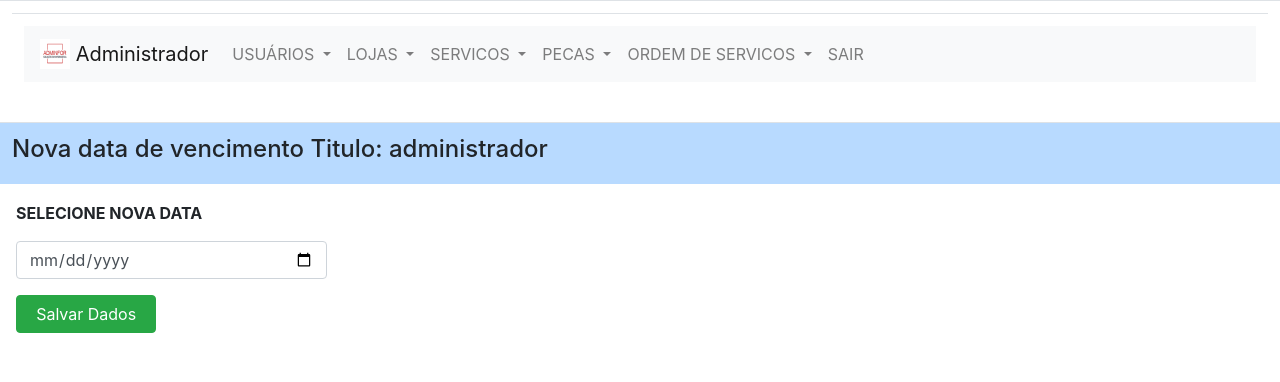
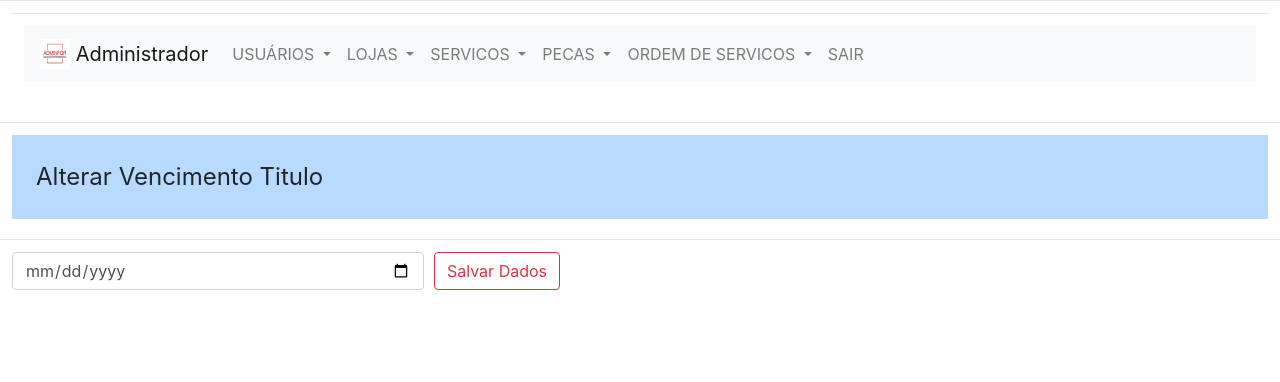
Before and after one commit to adrianonogueirabr/SGInfo, a PHP site: page /helpdesk-novo/alterar-vencimento-titulo.php?id=administrador in a window 1280 px wide. Shown: the top 382 px of the page. Run offline with PHP 8.4, Linux system fonts and the light colour scheme; a user stored in the database is signed in; data comes from the database, SQL or seed files in the repository.

Commit message:
Modulo Titulo Receber
ajuste da tarefa alterar vencimento de titulo

```diff
--- a/alterar-vencimento-titulo.php
+++ b/alterar-vencimento-titulo.php
@@ -2,42 +2,33 @@
 
 include "conexao.php";
 
-$id = $_GET['id'];
+$id = base64_decode($_GET['id']);
 
 ?>
 <!DOCTYPE html PUBLIC "-//W3C//DTD XHTML 1.0 Transitional//EN" "http://www.w3.org/TR/xhtml1/DTD/xhtml1-transitional.dtd">
 <html xmlns="http://www.w3.org/1999/xhtml">
-<head>
-<link href="css/bootstrap.css" rel="stylesheet" />
-<meta http-equiv="Content-Type" content="text/html; charset=utf-8" />
-<title>Alterar Vencimento de Titulo</title>
-</head>
 
 <body>
 <form name="titulo" action="processa-titulo-receber.php" method="post">
-<table class="table">
+<table width="100%" class="table responsive">
     <tr>
-	    <td> <?php include "inicial.php"?> </td>
+        <td> <?php include "inicial.php"?></td>
     </tr>
-     <tr><td class=" table-primary"><h4>Nova data de vencimento Titulo: <?php echo $id?></h4></td></tr>
-</table>
-
-<table width="80%">
+    <tr>
+		<td><legend class="p-4 table-primary">Alterar Vencimento Titulo</legend></td>
+	</tr>
     <tr>
         <td>
-
-        <div class="form-group col-md-4">
-           <p class="font-weight-bold">SELECIONE NOVA DATA</P>
-        </DIV>
-        <div class="form-group col-md-4">
+            <div class="form-row">
+                <div class="form-group col-md-4 col-sm-12">
                 <input name="novadata" class="form-control" type="date" required="true" id="novadata" />	</p>
                 <input name="codigo" id="codigo" type="hidden" value="<?php echo $id ?>" />
                 </div>
 
                 <div class="form-group col-md-2 col-sm-12">
-            <input type="submit" name="registrar"  value="Salvar Dados" class="btn btn-success btn-block" />
+                     <input type="submit" name="Alterar Dados"  value="Salvar Dados" class="btn btn-outline-danger"  />
                 </div>
-
+            </div>
         </td>
     </tr>
 </TABLE>
--- a/listagem-titulo-receber.php
+++ b/listagem-titulo-receber.php
@@ -102,7 +102,7 @@
               ?>
               <td>R$ <?php echo number_format($TotalJurosMulta,2) ?></td>
               <td>R$ <?php echo number_format($row->VAL_FINAL_TR,2) ; $valorAcumulado = $valorAcumulado + $row->VAL_FINAL_TR ?></td>
-              <td align="center">
+              <td align="left">
                     <div class="form-group col-md-2 col-sm-12">
                         <div class="btn-group dropleft">
                           <button class="btn btn-outline-primary btn-sm dropdown-toggle" type="button" id="dropdownMenuButton" data-toggle="dropdown" aria-haspopup="true" aria-expanded="false">Acoes</button>
@@ -110,6 +110,7 @@
                               <?php if($statustitulo!='ABERTO'){}else{ ?>
                                   <a class="dropdown-item" href="dados-recebimento.php?valor=<?php echo $row->NUM_ID_TR ?>&criterio=TR">Receber Titulo</a>
                                   <a class="dropdown-item" href="dados-recebimento.php?valor=<?php echo $row->NUM_ID_TR ?>&criterio=TRAD">Baixar C/ Saldo</a>
+                                  <a class="dropdown-item" href="alterar-vencimento-titulo.php?id=<?php echo base64_encode($row->NUM_ID_TR) ?>">Alterar Vencimento</a>
                               <?php } ?>
                                 <a class="dropdown-item" href="impressao-titulo-re.php?id=<?php echo $row->NUM_ID_TR ?>" target="_blank">Imprimir Titulo</a>
 
```
Also changed, not shown: calcular-juros-multa.php (+1 -7 lines), processa-titulo-receber.php (+18 -7 lines). Lines whose indentation alone changed are shown as unchanged.
